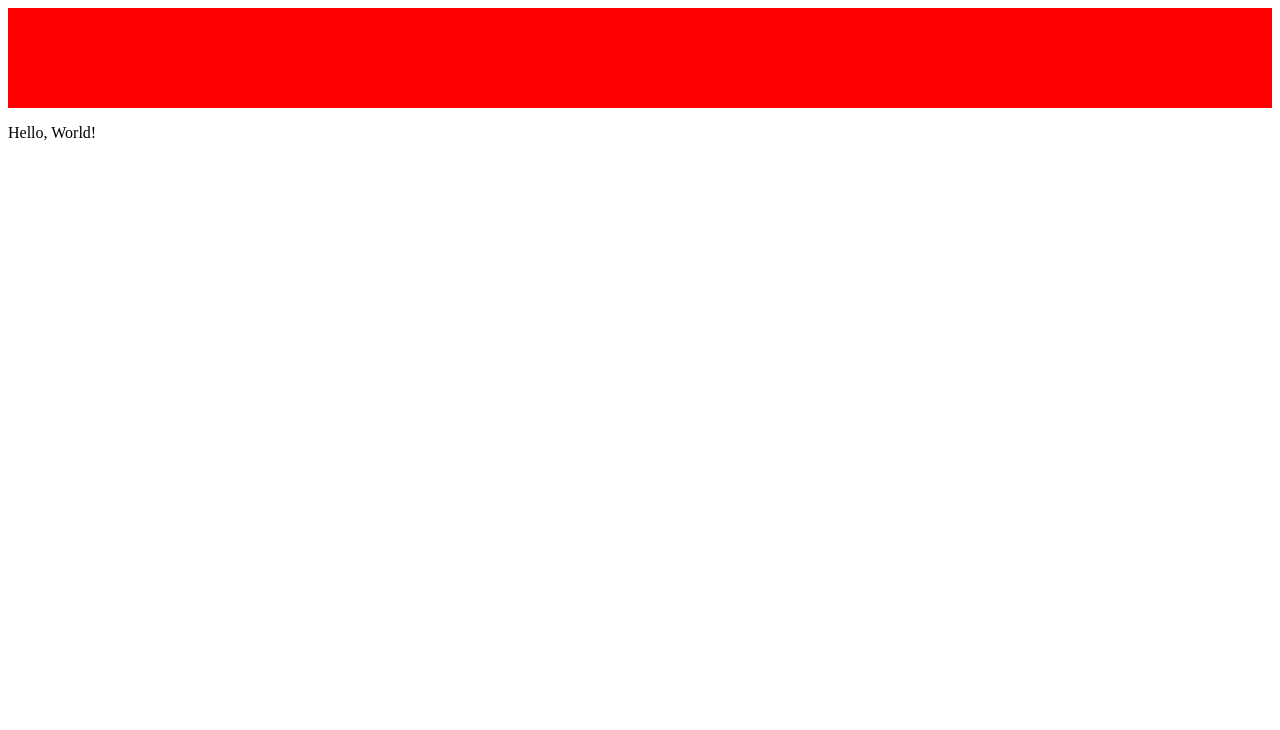
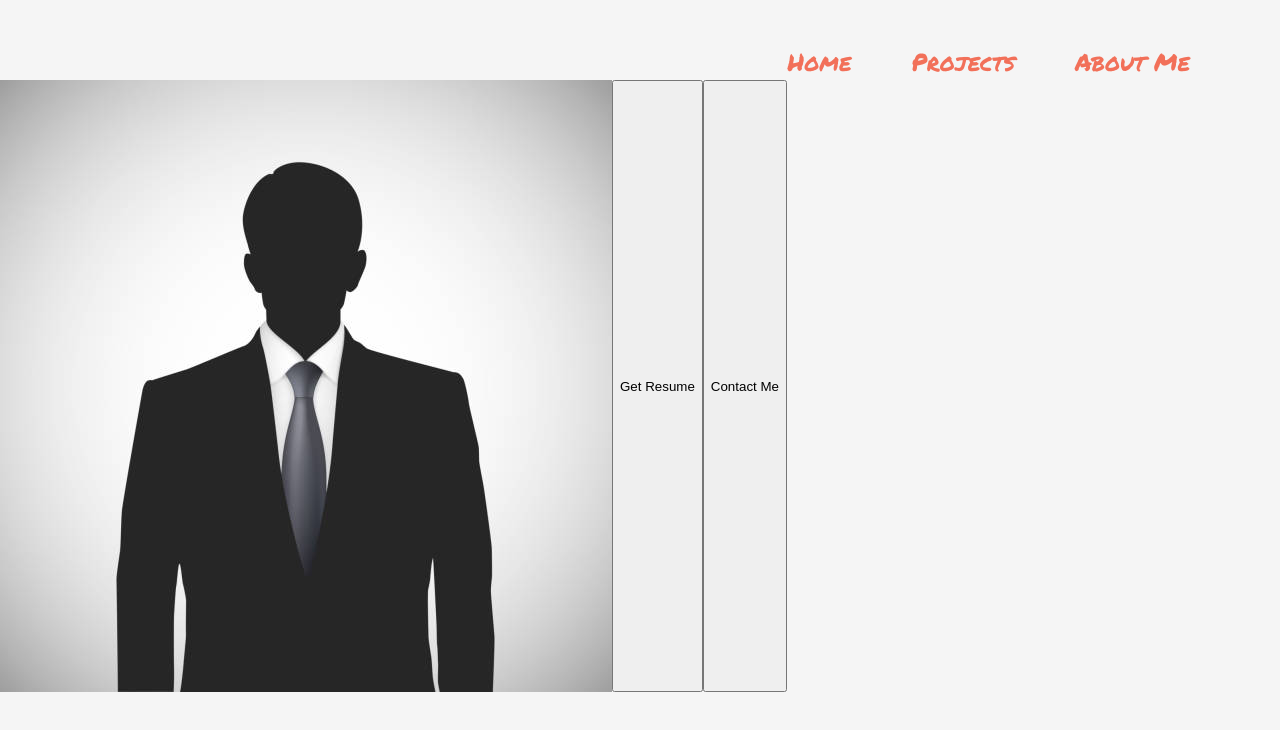
Before and after one commit to dsreagan/my-website, a React (Create React App) app in the folder client/: page / in a window 1280 px wide. Shown: the top 730 px of the page. Built offline with nearby package versions, Linux system fonts and the light colour scheme.

Commit message:
Add Navbar Component

```diff
--- a/client/public/index.html
+++ b/client/public/index.html
@@ -3,6 +3,9 @@
   <head>
     <meta charset="utf-8" />
     <meta name="viewport" content="width=device-width, initial-scale=1" />
+    <link rel="preconnect" href="https://fonts.googleapis.com">
+    <link rel="preconnect" href="https://fonts.gstatic.com" crossorigin>
+    <link href="https://fonts.googleapis.com/css2?family=Permanent+Marker&display=swap" rel="stylesheet">
     <link rel="stylesheet" href="./style.css">
     <title>dsreagan.com</title>
   </head>
--- a/client/public/style.css
+++ b/client/public/style.css
@@ -1,4 +1,40 @@
-.my-navbar {
-    height: 100px;
-    background-color: red;
+body {
+    margin: 0;
+    height: 100vh;
+    background-color: #F5F5F5;
 }
+
+nav {
+    display: flex;
+    align-items: end;
+    justify-content: flex-end;
+    height: 80px;
+    width: 100%;
+    /* position: fixed;
+    top: 0; */
+    background-color: #F5F5F5;
+    box-shadow: 0 4px 4px -2px rgba(0, 0, 0, 0.08);
+}
+
+nav > ul {
+    list-style-type: none;
+    margin: 0px 60px;
+}
+
+li {
+    display: inline-block;
+    margin: 0px 30px;
+    font-family: 'Permanent Marker', 'Gill Sans', Calibri, sans-serif;
+    font-size: 1.5em;
+    color: #F27059;
+}
+
+li:hover {
+    color: #F7B267;
+    cursor: pointer;
+}
+
+.main-body {
+    background-color: #F5F5F5;
+    display: flex;
+}
--- a/client/src/App.js
+++ b/client/src/App.js
@@ -1,10 +1,12 @@
-import Navbar from './Navbar'
+import Navbar from './components/Navbar'
+import Main from './components/Main'
+
 export default function App() {
 
   return (
     <div className="App">
       <Navbar />
-      <p>Hello, World!</p>
+      <Main />
     </div>
   )
 }
--- a/client/src/Navbar.js
+++ /dev/null
@@ -1,7 +0,0 @@
-import React from 'react'
-
-export default function Navbar() {
-    return (
-        <div className="my-navbar"></div>
-    )
-}
--- /dev/null
+++ b/client/src/components/Main.js
@@ -0,0 +1,12 @@
+import React from 'react'
+import photo from '../images/profile-photo.jpg';
+
+export default function Navbar() {
+    return (
+        <main className="main-body">
+            <img src={photo}/>
+            <button>Get Resume</button>
+            <button>Contact Me</button>
+        </main>
+    )
+}
--- /dev/null
+++ b/client/src/components/Navbar.js
@@ -0,0 +1,13 @@
+import React from 'react'
+
+export default function Navbar() {
+    return (
+        <nav className="my-navbar">
+            <ul>
+                <li>Home</li>
+                <li>Projects</li>
+                <li>About Me</li>
+            </ul>
+        </nav>
+    )
+}
```
Also changed, not shown: client/src/images/profile-photo.jpg (added).
